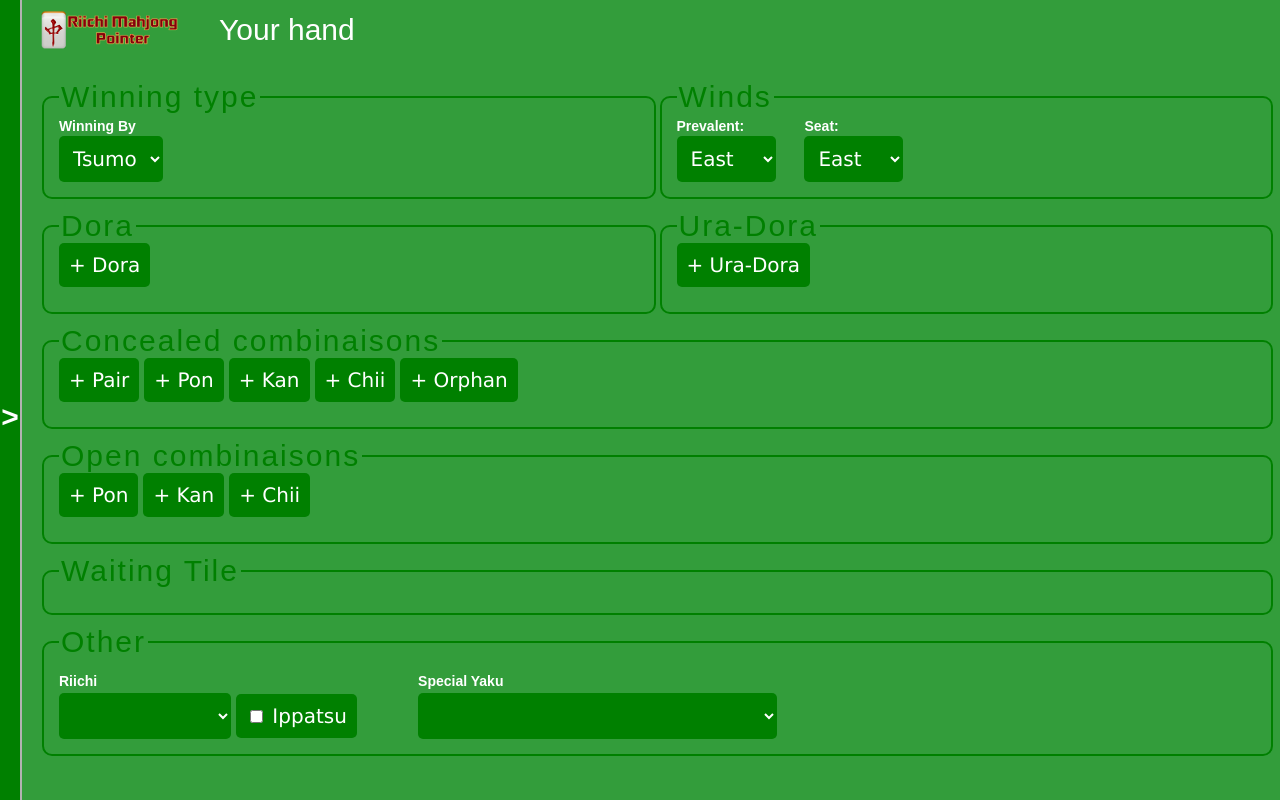
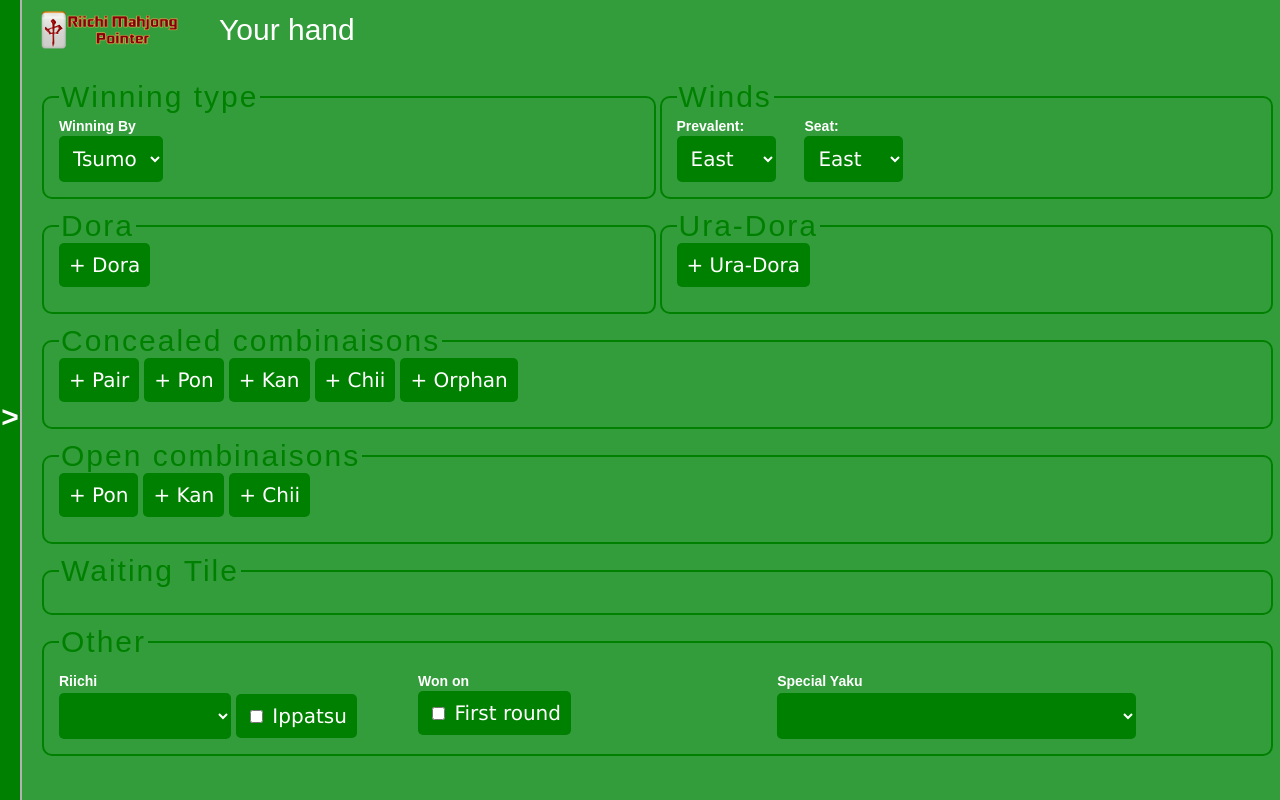
Before and after one commit to EmeraldCoder/riichi-pointer-js, a Vue app: page / in a window 1280 px wide. Built offline with nearby package versions, Linux system fonts and the light colour scheme.

Commit message:
Implement Tenhou Yakuman

```diff
--- a/src/App.vue
+++ b/src/App.vue
@@ -262,6 +262,18 @@
             </div>
 
             <div style="float: left; width: 30%;">
+              <span class="txt1">Won on<br></span>
+              <div>
+                <label class="checkbox">
+                  <input
+                    v-model="wonDuringFirstUninterruptedRound"
+                    type="checkbox">
+                  First round
+                </label>
+              </div>
+            </div>
+
+            <div style="float: left; width: 30%;">
               <span class="txt1">Special Yaku<br></span>
               <select
                 v-model="winningSecondaryType"
@@ -339,6 +351,7 @@ export default {
       seatWind: 'east', // name of the wind of the player seat (east, south, west, north)
       winningType: 'tsumo', // indicate if the player won with a self-draw or discard (tsumo, ron)
       winningSecondaryType: '', // indicate if the player won with a particular circonstance (haitei raoyue, houtei raoyui, rinshan kaihou, chan kan)
+      wonDuringFirstUninterruptedRound: false, // indicate if the player won during the his first uninterrupted (no open melds by any player) round
       riichiType: '', // indicate if the player won with riichi circonstance (riichi / double riichi)
       riichiIsIppatsu: false, // indicate if the player's riichi was ippatsu (won on the first round after declaring riichi)
       doraTiles: [], // list of the dora tiles
@@ -395,6 +408,7 @@ export default {
       this.seatWind = 'east'
       this.winningType = 'tsumo'
       this.winningSecondaryType = ''
+      this.wonDuringFirstUninterruptedRound = false
       this.riichiType = ''
       this.riichiIsIppatsu = false
       this.doraTiles = []
@@ -586,6 +600,8 @@ export default {
         this.uraDoraTiles
       )
 
+      hand.wonDuringFirstUninterruptedRound = this.wonDuringFirstUninterruptedRound
+
       hand.isRiichi = this.riichiType !== ''
       hand.isDoubleRiichi = this.riichiType === 'double'
       hand.isIppatsu = this.riichiIsIppatsu
--- a/src/core/hand-classes.js
+++ b/src/core/hand-classes.js
@@ -22,6 +22,7 @@ export function Hand (concealedCombinaisons, openCombinaisons, seatWind, roundWi
   this.winningTileIndex = winningTileIndex
   this.winningType = winningType
   this.winningSecondType = winningSecondType
+  this.wonDuringFirstUninterruptedRound = false
   this.isRiichi = false
   this.isDoubleRiichi = false
   this.isIppatsu = false
--- a/src/core/ruleset-classes.js
+++ b/src/core/ruleset-classes.js
@@ -41,6 +41,7 @@ import {
   ShouSuushii,
   SuuAnkou,
   SuuKantsu,
+  Tenhou,
   TsuuIisou
 } from '@/core/yakumanpattern-classes'
 
@@ -105,6 +106,7 @@ export class DefaultRuleset extends Ruleset {
       new SuuAnkou(),
       new SuuKantsu(),
       new RyuuIisou(),
+      new Tenhou(),
       new TsuuIisou()
     ]
   }
--- a/src/core/yakumanpattern-classes.js
+++ b/src/core/yakumanpattern-classes.js
@@ -234,3 +234,19 @@ export class KokushiMusou extends YakumanPattern {
     return hand.combinaisons[hand.winningCombinaisonIndex] instanceof Pair ? 2 : 1
   }
 }
+
+/**
+ * Tenhou (Heavenly Hand)
+ * A hand won by the dealer on his first draw
+ *
+ * Must be concealed: yes
+ * Yakuman: 1
+ */
+export class Tenhou extends YakumanPattern {
+  japaneseName = 'Tenhou'
+  englishName = 'Heavenly Hand'
+
+  check (hand) {
+    return hand.wonDuringFirstUninterruptedRound && hand.seatWind === 'east' ? 1 : 0
+  }
+}
```
Also changed, not shown: 2 other files (tests, documents, lock files or other folders).
